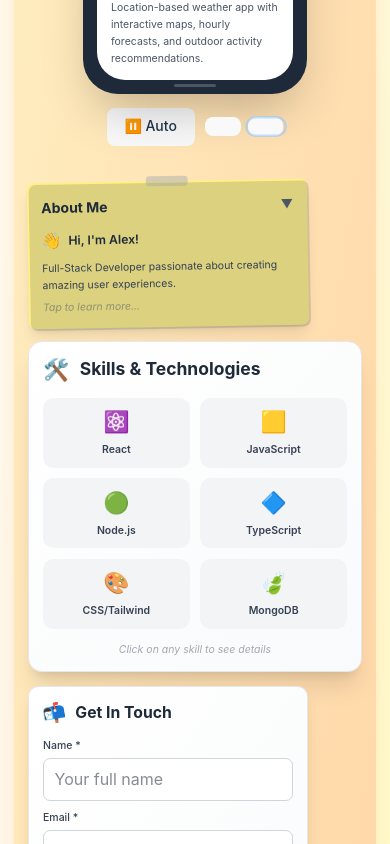
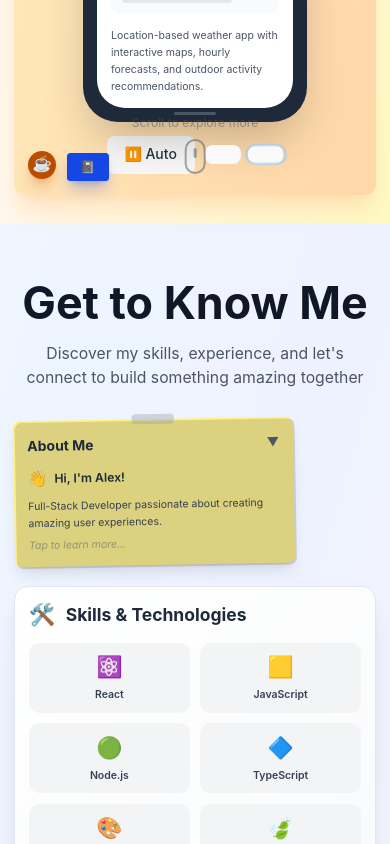
Before and after one commit to abruce4/Portfolio, a React (Vite) app: page / in a window 390 px wide. Shown: the part 1156-2000 px from the top of the page. Built offline with nearby package versions, Linux system fonts and the light colour scheme.

Commit message:
Enhance App component layout: Add AboutSection for improved content organization, implement smooth scrolling behavior in CSS, and refine DeskScene for better responsiveness and visual consistency.

```diff
--- a/src/App.jsx
+++ b/src/App.jsx
@@ -1,6 +1,7 @@
 import { ThemeProvider } from './contexts/ThemeContext'
 import ThemeToggle from './components/ThemeToggle'
 import DeskScene from './components/DeskScene'
+import AboutSection from './components/AboutSection'
 import { motion } from 'framer-motion'
 
 // Animation variants for page entrance
@@ -31,7 +32,7 @@ function App() {
   return (
     <ThemeProvider>
       <motion.div
-        className="relative w-full min-h-screen"
+        className="relative w-full"
         variants={pageVariants}
         initial="initial"
         animate="animate"
@@ -40,20 +41,25 @@ function App() {
           variants={staggerContainer}
           initial="initial"
           animate="animate"
-          className="w-full min-h-screen"
+          className="w-full"
         >
-          {/* Theme Toggle - Responsive positioning */}
+          {/* Theme Toggle - Fixed position across all sections */}
           <motion.div
-            className="fixed top-4 right-4 sm:top-6 sm:right-6 lg:absolute lg:top-8 lg:right-8 z-20"
+            className="fixed top-4 right-4 sm:top-6 sm:right-6 z-50"
             variants={fadeInUp}
           >
             <ThemeToggle />
           </motion.div>
 
-          {/* Main Desk Scene */}
-          <motion.div variants={fadeInUp} className="w-full">
+          {/* Section 1: Desk Scene */}
+          <motion.section variants={fadeInUp} className="w-full">
             <DeskScene />
-          </motion.div>
+          </motion.section>
+
+          {/* Section 2: About Section */}
+          <motion.section className="w-full">
+            <AboutSection />
+          </motion.section>
         </motion.div>
       </motion.div>
     </ThemeProvider>
--- /dev/null
+++ b/src/components/AboutSection.jsx
@@ -0,0 +1,239 @@
+import { useTheme } from '../contexts/ThemeContext'
+import AboutPanel from './AboutPanel'
+import SkillsPanel from './SkillsPanel'
+import ContactPanel from './ContactPanel'
+import { motion } from 'framer-motion'
+
+// Animation variants
+const containerVariants = {
+  initial: { opacity: 0 },
+  animate: {
+    opacity: 1,
+    transition: {
+      duration: 0.8,
+      staggerChildren: 0.3
+    }
+  }
+}
+
+const panelVariants = {
+  initial: { opacity: 0, y: 50, scale: 0.9 },
+  animate: {
+    opacity: 1,
+    y: 0,
+    scale: 1,
+    transition: { duration: 0.6, ease: "easeOut" }
+  }
+}
+
+const headerVariants = {
+  initial: { opacity: 0, y: -30 },
+  animate: {
+    opacity: 1,
+    y: 0,
+    transition: { duration: 0.8, ease: "easeOut" }
+  }
+}
+
+const AboutSection = () => {
+  const { isDark } = useTheme()
+
+  return (
+    <motion.div
+      className={`min-h-screen w-full transition-colors duration-500 ${
+        isDark
+          ? 'bg-gradient-to-br from-slate-900 via-gray-900 to-gray-800'
+          : 'bg-gradient-to-br from-blue-50 via-indigo-50 to-purple-50'
+      }`}
+      variants={containerVariants}
+      initial="initial"
+      whileInView="animate"
+      viewport={{ once: true, amount: 0.3 }}
+    >
+      {/* Section Header */}
+      <motion.div
+        className="pt-16 pb-8 text-center"
+        variants={headerVariants}
+      >
+        <h1 className={`text-4xl md:text-5xl lg:text-6xl font-bold mb-4 ${
+          isDark ? 'text-white' : 'text-gray-900'
+        }`}>
+          Get to Know Me
+        </h1>
+        <p className={`text-lg md:text-xl max-w-2xl mx-auto px-4 ${
+          isDark ? 'text-gray-300' : 'text-gray-600'
+        }`}>
+          Discover my skills, experience, and let's connect to build something amazing together
+        </p>
+      </motion.div>
+
+      {/* Panels Container */}
+      <div className="px-4 sm:px-6 lg:px-8 pb-16">
+        <div className="max-w-7xl mx-auto">
+
+          {/* Desktop Layout */}
+          <div className="hidden lg:block">
+            <motion.div
+              className="grid grid-cols-12 gap-8 h-[600px]"
+              variants={containerVariants}
+            >
+              {/* About Panel - Left Column */}
+              <motion.div
+                className="col-span-4 flex"
+                variants={panelVariants}
+                whileHover={{
+                  scale: 1.02,
+                  transition: { duration: 0.3 }
+                }}
+              >
+                <AboutPanel />
+              </motion.div>
+
+              {/* Skills Panel - Center Column */}
+              <motion.div
+                className="col-span-4 flex"
+                variants={panelVariants}
+                whileHover={{
+                  scale: 1.02,
+                  transition: { duration: 0.3 }
+                }}
+              >
+                <SkillsPanel />
+              </motion.div>
+
+              {/* Contact Panel - Right Column */}
+              <motion.div
+                className="col-span-4 flex"
+                variants={panelVariants}
+                whileHover={{
+                  scale: 1.02,
+                  transition: { duration: 0.3 }
+                }}
+              >
+                <ContactPanel />
+              </motion.div>
+            </motion.div>
+          </div>
+
+          {/* Tablet Layout */}
+          <div className="hidden md:block lg:hidden">
+            <motion.div
+              className="space-y-8"
+              variants={containerVariants}
+            >
+              {/* About Panel - Full Width */}
+              <motion.div
+                variants={panelVariants}
+                whileHover={{
+                  scale: 1.01,
+                  transition: { duration: 0.3 }
+                }}
+              >
+                <AboutPanel />
+              </motion.div>
+
+              {/* Skills and Contact - Side by Side */}
+              <div className="grid grid-cols-2 gap-8">
+                <motion.div
+                  variants={panelVariants}
+                  whileHover={{
+                    scale: 1.02,
+                    transition: { duration: 0.3 }
+                  }}
+                >
+                  <SkillsPanel />
+                </motion.div>
+                <motion.div
+                  variants={panelVariants}
+                  whileHover={{
+                    scale: 1.02,
+                    transition: { duration: 0.3 }
+                  }}
+                >
+                  <ContactPanel />
+                </motion.div>
+              </div>
+            </motion.div>
+          </div>
+
+          {/* Mobile Layout */}
+          <div className="md:hidden">
+            <motion.div
+              className="space-y-6"
+              variants={containerVariants}
+            >
+              {/* About Panel */}
+              <motion.div
+                variants={panelVariants}
+                whileHover={{
+                  scale: 1.01,
+                  transition: { duration: 0.3 }
+                }}
+              >
+                <AboutPanel />
+              </motion.div>
+
+              {/* Skills Panel */}
+              <motion.div
+                variants={panelVariants}
+                whileHover={{
+                  scale: 1.01,
+                  transition: { duration: 0.3 }
+                }}
+              >
+                <SkillsPanel />
+              </motion.div>
+
+              {/* Contact Panel */}
+              <motion.div
+                variants={panelVariants}
+                whileHover={{
+                  scale: 1.01,
+                  transition: { duration: 0.3 }
+                }}
+              >
+                <ContactPanel />
+              </motion.div>
+            </motion.div>
+          </div>
+
+          {/* Back to Top Indicator */}
+          <motion.div
+            className="flex justify-center mt-16"
+            initial={{ opacity: 0 }}
+            animate={{ opacity: 1 }}
+            transition={{ delay: 2, duration: 0.8 }}
+          >
+            <motion.button
+              onClick={() => window.scrollTo({ top: 0, behavior: 'smooth' })}
+              className={`flex flex-col items-center group ${
+                isDark ? 'text-gray-400 hover:text-white' : 'text-gray-600 hover:text-gray-900'
+              } transition-colors duration-300`}
+              whileHover={{ scale: 1.1 }}
+              whileTap={{ scale: 0.9 }}
+            >
+              <motion.div
+                className={`w-6 h-10 border-2 rounded-full flex justify-center mb-2 ${
+                  isDark ? 'border-gray-400 group-hover:border-white' : 'border-gray-600 group-hover:border-gray-900'
+                } transition-colors duration-300`}
+                animate={{ opacity: [0.5, 1, 0.5] }}
+                transition={{ duration: 2, repeat: Infinity }}
+              >
+                <motion.div
+                  className={`w-1 h-3 rounded-full mt-2 ${
+                    isDark ? 'bg-gray-400 group-hover:bg-white' : 'bg-gray-600 group-hover:bg-gray-900'
+                  } transition-colors duration-300`}
+                  animate={{ y: [12, 0, 12] }}
+                  transition={{ duration: 2, repeat: Infinity }}
+                />
+              </motion.div>
+              <span className="text-sm">Back to top</span>
+            </motion.button>
+          </motion.div>
+        </div>
+      </div>
+    </motion.div>
+  )
+}
+
+export default AboutSection
--- a/src/components/DeskScene.jsx
+++ b/src/components/DeskScene.jsx
@@ -1,7 +1,4 @@
 import { useTheme } from '../contexts/ThemeContext'
-import AboutPanel from './AboutPanel'
-import SkillsPanel from './SkillsPanel'
-import ContactPanel from './ContactPanel'
 import LaptopDisplay from './LaptopDisplay'
 import PhoneDisplay from './PhoneDisplay'
 import { motion } from 'framer-motion'
@@ -35,16 +32,6 @@ const deviceVariants = {
     y: 0,
     rotateX: 0,
     transition: { duration: 0.7, ease: "easeOut" }
-  }
-}
-
-const panelVariants = {
-  initial: { opacity: 0, scale: 0.8, rotate: -5 },
-  animate: {
-    opacity: 1,
-    scale: 1,
-    rotate: 0,
-    transition: { duration: 0.6, ease: "easeOut" }
   }
 }
 
@@ -91,9 +78,9 @@ const DeskScene = () => {
       animate="animate"
     >
       {/* Desk Surface */}
-      <div className="w-full px-4 py-4 sm:py-8">
+      <div className="w-full px-4 py-8 lg:py-16">
         <motion.div
-          className={`relative rounded-xl sm:rounded-2xl lg:rounded-3xl shadow-xl sm:shadow-2xl transition-colors duration-500 min-h-[90vh] sm:min-h-[85vh] lg:min-h-[80vh] w-full ${
+          className={`relative rounded-xl sm:rounded-2xl lg:rounded-3xl shadow-xl sm:shadow-2xl transition-colors duration-500 min-h-[85vh] w-full ${
             isDark
               ? 'bg-gradient-to-br from-gray-800 to-gray-700 shadow-black/50'
               : 'bg-gradient-to-br from-amber-100 to-orange-200 shadow-orange-200/60'
@@ -103,7 +90,7 @@ const DeskScene = () => {
 
           {/* Main Displays Container */}
           <motion.div
-            className="w-full h-full flex flex-col lg:flex-row items-center justify-between gap-6 lg:gap-8 p-4 sm:p-6 lg:p-8"
+            className="w-full h-full flex flex-col lg:flex-row items-center justify-between gap-8 lg:gap-12 p-6 sm:p-8 lg:p-12"
             variants={containerVariants}
           >
 
@@ -126,82 +113,14 @@ const DeskScene = () => {
             </motion.div>
           </motion.div>
 
-          {/* Panels Container - Desktop Only */}
-          <div className="hidden xl:block">
-            {/* About Panel - Top Left */}
-            <motion.div
-              className="absolute top-8 xl:top-16 left-4 xl:left-8"
-              variants={panelVariants}
-              whileHover={{
-                scale: 1.05,
-                rotate: 2,
-                transition: { duration: 0.3 }
-              }}
-            >
-              <AboutPanel />
-            </motion.div>
-
-            {/* Skills Panel - Top Right */}
-            <motion.div
-              className="absolute top-8 xl:top-16 right-4 xl:right-8 max-w-xs xl:max-w-sm"
-              variants={panelVariants}
-              whileHover={{
-                scale: 1.02,
-                transition: { duration: 0.3 }
-              }}
-            >
-              <SkillsPanel />
-            </motion.div>
-
-            {/* Contact Panel - Bottom Center */}
-            <motion.div
-              className="absolute bottom-6 xl:bottom-8 left-1/2 transform -translate-x-1/2"
-              variants={panelVariants}
-              whileHover={{
-                scale: 1.02,
-                y: -5,
-                transition: { duration: 0.3 }
-              }}
-            >
-              <ContactPanel />
-            </motion.div>
-          </div>
-
-          {/* Mobile/Tablet Panel Layout */}
-          <div className="xl:hidden">
-            {/* Panels Grid for Mobile/Tablet */}
-            <motion.div
-              className="grid grid-cols-1 md:grid-cols-2 gap-4 sm:gap-6 mt-6 sm:mt-8 px-4 sm:px-6"
-              variants={containerVariants}
-            >
-              {/* About Panel */}
-              <motion.div variants={panelVariants}>
-                <AboutPanel />
-              </motion.div>
-
-              {/* Skills Panel */}
-              <motion.div variants={panelVariants}>
-                <SkillsPanel />
-              </motion.div>
-
-              {/* Contact Panel - Full Width on Mobile */}
-              <motion.div
-                className="md:col-span-2"
-                variants={panelVariants}
-              >
-                <ContactPanel />
-              </motion.div>
-            </motion.div>
-          </div>
-
           {/* Desk Accessories - Responsive */}
           <motion.div
-            className="absolute bottom-2 sm:bottom-3 lg:bottom-4 left-2 sm:left-3 lg:left-4 flex gap-2 sm:gap-3 lg:gap-4"
+            className="absolute bottom-4 left-4 flex gap-3 lg:gap-4"
             variants={containerVariants}
           >
             {/* Coffee Cup */}
             <motion.div
-              className={`w-6 h-6 sm:w-7 sm:h-7 lg:w-8 lg:h-8 rounded-full transition-colors duration-500 flex items-center justify-center ${
+              className={`w-8 h-8 lg:w-10 lg:h-10 rounded-full transition-colors duration-500 flex items-center justify-center ${
                 isDark
                   ? 'bg-amber-600 shadow-amber-600/50'
                   : 'bg-amber-700 shadow-amber-700/30'
@@ -214,12 +133,12 @@ const DeskScene = () => {
                 transition: { duration: 0.3 }
               }}
             >
-              <div className="text-sm sm:text-base lg:text-lg">☕</div>
+              <div className="text-lg lg:text-xl">☕</div>
             </motion.div>
 
             {/* Notebook */}
             <motion.div
-              className={`w-8 h-6 sm:w-10 sm:h-7 lg:w-12 lg:h-8 rounded transition-colors duration-500 flex items-center justify-center ${
+              className={`w-12 h-8 lg:w-14 lg:h-10 rounded transition-colors duration-500 flex items-center justify-center ${
                 isDark
                   ? 'bg-blue-600 shadow-blue-600/50'
                   : 'bg-blue-700 shadow-blue-700/30'
@@ -231,30 +150,63 @@ const DeskScene = () => {
                 transition: { duration: 0.3 }
               }}
             >
-              <div className="text-xs sm:text-sm text-white">📓</div>
+              <div className="text-sm text-white">📓</div>
             </motion.div>
           </motion.div>
 
           {/* Desk Lamp - Desktop Only in Dark Mode */}
           {isDark && (
             <motion.div
-              className="hidden lg:block absolute bottom-2 sm:bottom-3 lg:bottom-4 right-2 sm:right-3 lg:right-4"
+              className="hidden lg:block absolute bottom-4 right-4"
               initial={{ opacity: 0, scale: 0 }}
               animate={{ opacity: 1, scale: 1 }}
               transition={{ duration: 0.5, delay: 0.8 }}
             >
               <motion.div
-                className="w-3 h-8 sm:w-4 sm:h-10 lg:w-4 lg:h-12 bg-yellow-300 rounded-full opacity-20 shadow-lg shadow-yellow-300/50"
+                className="w-4 h-12 bg-yellow-300 rounded-full opacity-20 shadow-lg shadow-yellow-300/50"
                 animate={lampGlow}
               />
               <motion.div
-                className="text-lg sm:text-xl lg:text-2xl ml-1"
+                className="text-2xl ml-1"
                 animate={floatingAnimation}
               >
                 💡
               </motion.div>
             </motion.div>
           )}
+
+          {/* Scroll Down Indicator */}
+          <motion.div
+            className="absolute bottom-6 left-1/2 transform -translate-x-1/2 flex flex-col items-center"
+            initial={{ opacity: 0, y: 20 }}
+            animate={{ opacity: 1, y: 0 }}
+            transition={{ delay: 1.5, duration: 0.8 }}
+          >
+            <motion.div
+              className={`text-sm mb-2 ${
+                isDark ? 'text-gray-300' : 'text-gray-600'
+              }`}
+              animate={{ opacity: [0.5, 1, 0.5] }}
+              transition={{ duration: 2, repeat: Infinity }}
+            >
+              Scroll to explore more
+            </motion.div>
+            <motion.div
+              className={`w-6 h-10 border-2 rounded-full flex justify-center ${
+                isDark ? 'border-gray-300' : 'border-gray-600'
+              }`}
+              animate={{ opacity: [0.5, 1, 0.5] }}
+              transition={{ duration: 2, repeat: Infinity }}
+            >
+              <motion.div
+                className={`w-1 h-3 rounded-full mt-2 ${
+                  isDark ? 'bg-gray-300' : 'bg-gray-600'
+                }`}
+                animate={{ y: [0, 12, 0] }}
+                transition={{ duration: 2, repeat: Infinity }}
+              />
+            </motion.div>
+          </motion.div>
         </motion.div>
       </div>
     </motion.div>
--- a/src/components/ProjectCard.jsx
+++ b/src/components/ProjectCard.jsx
@@ -1,4 +1,3 @@
-import { useContext } from 'react'
 import { motion } from 'framer-motion'
 import { useTheme } from '../contexts/ThemeContext'
 
--- a/src/index.css
+++ b/src/index.css
@@ -26,6 +26,10 @@ a {
 }
 a:hover {
   color: #535bf2;
+}
+
+html {
+  scroll-behavior: smooth;
 }
 
 body {
```
